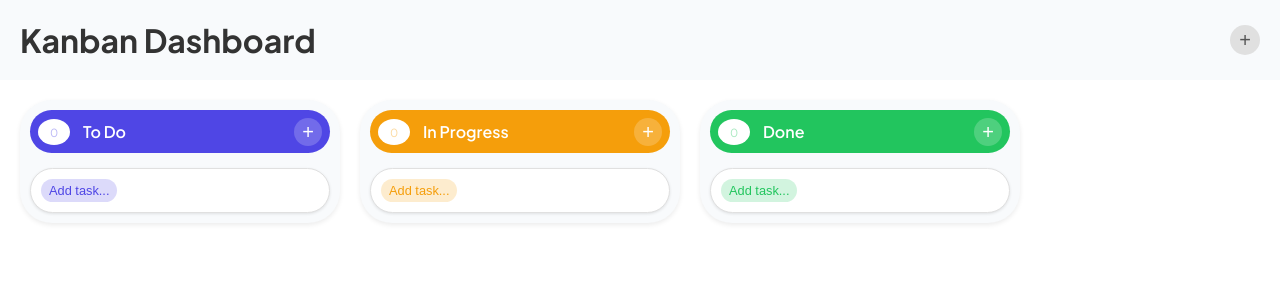
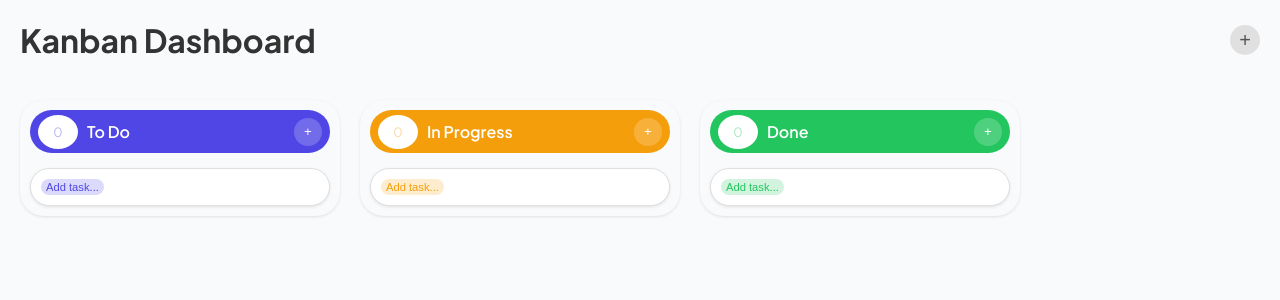
Before and after one commit to Tamplier322/Kanban_board, a React (Create React App) app: page / in a window 1280 px wide. Shown: the top 300 px of the page. Built offline with nearby package versions, Linux system fonts and the light colour scheme.

Commit message:
feat: a common theme for styles was created, moved to a separate theme.ts file

```diff
--- a/src/components/Board/Board.styles.ts
+++ b/src/components/Board/Board.styles.ts
@@ -4,11 +4,11 @@ export const BoardContainer = styled.div`
   display: flex;
   flex-direction: row;
   overflow-x: auto;
-  padding: 20px;
-  gap: 20px;
-  min-height: 100vh;
+  padding: ${props => props.theme.spacing.xl};
+  gap: ${props => props.theme.spacing.xl};
+  min-height: ${props => props.theme.app.minHeight};
   align-items: flex-start;
-  background-color: #FFFFFF;
+  background-color: ${props => props.theme.colors.appBackground};
 
   @media (max-width: 390px) {
     flex-direction: column;
--- a/src/components/Card/Card.styles.ts
+++ b/src/components/Card/Card.styles.ts
@@ -3,13 +3,12 @@ import styled from 'styled-components';
 interface CardItemProps {}
 
 export const CardItem = styled.div<CardItemProps>`
-  background-color: #fff;
-  border-radius: 24px;
-  padding: 10px;
-  box-shadow: 0 1px 3px rgba(0, 0, 0, 0.1);
+  background-color: ${props => props.theme.colors.cardBackground};
+  border-radius: ${props => props.theme.borderRadius.xxl};
+  padding: ${props => props.theme.spacing.md};
+  box-shadow: ${props => props.theme.boxShadow};
   cursor: grab;
-  transition: all 0.2s ease-in-out;
-
+  transition: ${props => props.theme.transition};
   min-height: 70px;
 `;
 
@@ -27,28 +26,28 @@ const priorityColors: Record<string, string | undefined> = {
 };
 
 export const PriorityLabel = styled.span<PriorityLabelProps>`
-  font-size: 0.7rem;
-  font-weight: bold;
-  color: ${(props) => (props.priority ? priorityColors[props.priority] : '#888')};
+  font-size: ${props => props.theme.fontSizes.small};
+  font-weight: ${props => props.theme.fontWeights.bold};
+  color: ${(props) => (props.priority ? priorityColors[props.priority] : props.theme.colors.gray)};
   display: inline-block;
-  margin-bottom: 5px;
-  padding: 3px 5px;
-  border-radius: 15px;
+  margin-bottom: ${props => props.theme.spacing.xs};
+  padding: ${props => props.theme.spacing.xxs} ${props => props.theme.spacing.sm};
+  border-radius: ${props => props.theme.borderRadius.xl};
   border: none;
   background-color: ${(props) => props.priority ? `${priorityColors[props.priority]}33` : 'transparent'};
 `;
 
 export const CardTitle = styled.h3`
-  font-size: 1rem;
-  margin-bottom: 5px;
+  font-size: ${props => props.theme.fontSizes.regular};
+  margin-bottom: ${props => props.theme.spacing.xs};
   word-wrap: break-word;
   overflow-wrap: break-word;
   max-height: 60px
 `;
 
 export const CardDescription = styled.p`
-  font-size: 0.8rem;
-  color: #555;
+  font-size: ${props => props.theme.fontSizes.medium};
+  color: ${props => props.theme.colors.textSecondary};
   word-wrap: break-word;
   overflow-wrap: break-word;
   max-height: 70px
@@ -57,18 +56,18 @@ export const CardDescription = styled.p`
 interface AddTaskCardProps {}
 
 export const AddTaskCardItem = styled.div<AddTaskCardProps>`
-  background-color: #fff;
-  border-radius: 24px;
-  padding: 10px;
-  box-shadow: 0 1px 3px rgba(0, 0, 0, 0.1);
-  transition: all 0.2s ease-in-out;
-  border: 1px solid #e0e0e0;
+  background-color: ${props => props.theme.colors.cardBackground};
+  border-radius: ${props => props.theme.borderRadius.xxl};
+  padding: ${props => props.theme.spacing.md};
+  box-shadow: ${props => props.theme.boxShadow};
+  transition: ${props => props.theme.transition};
+  border: ${props => props.theme.borderWidth} ${props => props.theme.borderStyle} ${props => props.theme.colors.lightGray};
   display: flex;
   justify-content: flex-start;
   align-items: center;
 
   &:hover {
-    box-shadow: 0 3px 7px rgba(0, 0, 0, 0.15);
+    box-shadow: ${props => props.theme.boxShadowHover};
     transform: translateY(-2px);
   }
 
--- a/src/components/Column/Column.styles.ts
+++ b/src/components/Column/Column.styles.ts
@@ -1,19 +1,19 @@
 import styled from 'styled-components';
 
-interface ColumnProps {
+interface ColumnContainerProps {
     color: string;
 }
 
-export const ColumnContainer = styled.div < ColumnProps > `
-  background-color: #F8FAFC;
-  border-radius: 32px;
-  padding: 10px;
-  width: 300px;
-  min-width: 300px;
-  box-shadow: 0 2px 5px rgba(0, 0, 0, 0.08);
+export const ColumnContainer = styled.div < ColumnContainerProps > `
+  background-color: ${props => props.theme.colors.appBackground};
+  border-radius: ${props => props.theme.borderRadius.xxl};
+  padding: ${props => props.theme.spacing.md};
+  width: ${props => props.theme.columnWidth};
+  min-width: ${props => props.theme.columnWidth};
+  box-shadow: ${props => props.theme.boxShadow};
   display: flex;
   flex-direction: column;
-  gap: 10px;
+  gap: ${props => props.theme.spacing.md};
 
   @media (max-width: 390px) {
         width: 100%;
@@ -29,13 +29,13 @@ export const ColumnHeader = styled.div < ColumnHeaderProps > `
   display: flex;
   align-items: center;
   justify-content: space-between;
-  gap: 5px;
-  margin-bottom: 5px;
+  gap: ${props => props.theme.spacing.sm};
+  margin-bottom: ${props => props.theme.spacing.sm};
   background-color: ${ props => props.color };
-  border-radius: 30px;
-  padding: 4px 8px;
-  color: #fff;
-  height: 35px;
+  border-radius: ${props => props.theme.borderRadius.xxxl};
+  padding: ${props => props.theme.spacing.xs} ${props => props.theme.spacing.ms};
+  color: ${props => props.theme.colors.white};
+  height: ${props => props.theme.hitZone.big};
 `;
 
 interface ColumnTitleProps {
@@ -43,19 +43,19 @@ interface ColumnTitleProps {
 }
 
 export const ColumnTitle = styled.h2 < ColumnTitleProps > `
-  font-size: 1rem;
-  font-weight: 600;
-  color: #fff;
+  font-size: ${props => props.theme.fontSizes.regular};
+  font-weight: ${props => props.theme.fontWeights.bold};
+  color: ${props => props.theme.colors.white};
   text-align: center;
-  padding: 4px 8px;
-  border-radius: 20px;
+  padding: ${props => props.theme.spacing.xxs} ${props => props.theme.spacing.sm};
+  border-radius: ${props => props.theme.borderRadius.md};
 `;
 
 export const ColumnTitleWrapper = styled.div`
   display: flex;
   align-items: center;
   flex-grow: 1;
-  margin-right: 5px;
+  margin-right: ${props => props.theme.spacing.xs};
   justify-content: flex-start;
 `;
 
@@ -64,12 +64,12 @@ interface AddCardButtonProps {
 }
 
 export const AddCardButton = styled.button < AddCardButtonProps > `
-    color: #fff;
+    color: ${props => props.theme.colors.white};
     border: none;
-    border-radius: 50%;
-    width: 28px;
-    height: 28px;
-    font-size: 20px;
+    border-radius: ${props => props.theme.borderRadius.circle};
+    width: ${props => props.theme.hitZone.small};
+    height: ${props => props.theme.hitZone.small};
+    font-size: ${props => props.theme.fontSizes.xl};
     line-height: 1;
     cursor: pointer;
     display: flex;
@@ -88,7 +88,7 @@ export const AddCardButton = styled.button < AddCardButtonProps > `
 export const CardContainer = styled.div`
   display: flex;
   flex-direction: column;
-  gap: 10px;
+  gap: ${props => props.theme.spacing.md};
 `;
 
 interface CountBadgeProps {
@@ -96,17 +96,16 @@ interface CountBadgeProps {
 }
 
 export const CountBadge = styled.span < CountBadgeProps > `
-    background-color: #fff;
+    background-color: ${props => props.theme.colors.white};
     color: ${ props => `${props.color}65`};
-    font-size: 0.7rem;
-    padding: 3px 6px;
-    border-radius: 50%;
-    margin-right: 5px;
-    min-width: 20px;
-    min-height: 20px;
+    font-size: ${props => props.theme.fontSizes.medium};
+    padding: ${props => props.theme.spacing.xxs} ${props => props.theme.spacing.sm};
+    border-radius: ${props => props.theme.borderRadius.circle};
+    margin-right: ${props => props.theme.spacing.xs};
+    min-width: ${props => props.theme.hitZone.medium};
+    min-height: ${props => props.theme.hitZone.medium};
     display: flex;
     justify-content: center;
-    align-items: center;
     align-items: center;
 `;
 
@@ -118,10 +117,10 @@ export const AddTaskCard = styled.button < AddTaskCardProps > `
   background-color:  ${ props => `${props.color}33`};
   border: none;
   color: ${ props => props.color };
-  border-radius: 30px;
-  padding: 4px 8px;
+  border-radius: ${props => props.theme.borderRadius.xl};
+  padding: ${props => props.theme.spacing.xxs} ${props => props.theme.spacing.sm};
   cursor: pointer;
-  font-size: 0.8rem;
+  font-size: ${props => props.theme.fontSizes.small};
   text-align: center;
   width: auto;
   display: inline-block;
@@ -131,8 +130,6 @@ export const AddTaskCard = styled.button < AddTaskCardProps > `
         background-color: ${ props => `${props.color}55`};
   }
 
-  border-radius: 15px;
-
   @media (max-width: 390px) {
         display: none;
   }
--- a/src/components/ColumnModal/ColumnModal.styles.ts
+++ b/src/components/ColumnModal/ColumnModal.styles.ts
@@ -1,5 +1,4 @@
 import styled from 'styled-components';
-import { StyledInput } from '../common/StyledInput';
 
 export const ModalContainer = styled.div`
   position: fixed;
@@ -15,66 +14,66 @@ export const ModalContainer = styled.div`
 `;
 
 export const ModalContent = styled.div`
-  background-color: #fff;
-  border-radius: 14px;
-  padding: 10px;
+  background-color: ${props => props.theme.colors.cardBackground};
+  border-radius: ${props => props.theme.borderRadius.md};
+  padding: ${props => props.theme.spacing.md};
   min-width: 300px;
   min-height: 130px;
-  box-shadow: 0 1px 3px rgba(0, 0, 0, 0.1);
+  box-shadow: ${props => props.theme.boxShadow};
   cursor: grab;
-  transition: all 0.2s ease-in-out;
+  transition: ${props => props.theme.transition};
 
   &:hover {
-    box-shadow: 0 3px 7px rgba(0, 0, 0, 0.15);
+    box-shadow: ${props => props.theme.boxShadowHover};
     transform: translateY(-2px);
   }
 `;
 
 export const ModalTitle = styled.h2`
-  font-size: 1.5rem;
-  margin-bottom: 15px;
+  font-size: ${props => props.theme.fontSizes.large};
+  margin-bottom: ${props => props.theme.spacing.lg};
   text-align: center;
 `;
 
 export const ModalLabel = styled.label`
   display: block;
-  margin-bottom: 5px;
-  font-weight: bold;
+  margin-bottom: ${props => props.theme.spacing.xs};
+  font-weight: ${props => props.theme.fontWeights.bold};
 `;
 
 export const StyledInputTitle = styled.input`
-  margin-left: 12px;
+  margin-left: ${props => props.theme.spacing.md};
   margin-top: 100px;
   border: none;
-  font-size: 1rem;
-  margin-bottom: 5px;
-  margin-top: 10px;
+  font-size: ${props => props.theme.fontSizes.regular};
+  margin-bottom: ${props => props.theme.spacing.xs};
+  margin-top: ${props => props.theme.spacing.md};
   width: 90%;
   padding: 0;
   outline: none;
   opacity: 0.9;
-  font-weight: bold;
-  color: #222;
+  font-weight: ${props => props.theme.fontWeights.bold};
+  color: ${props => props.theme.colors.textPrimary};
 `;
 
 export const StyledInputColor = styled.input`
-  margin-left: 12px;
-  margin-top: 20px;
+  margin-left: ${props => props.theme.spacing.md};
+  margin-top: ${props => props.theme.spacing.xl};
 `;
 
 
 export const StyledButton = styled.button`
-  background-color: #ffffff};
+  background-color: ${props => props.theme.colors.white};
   color: ${ props => props.color };
   cursor: pointer;
-  font-size: 0.8rem;
+  font-size: ${props => props.theme.fontSizes.small};
   text-align: center;
-  border-radius: 20px;
+  border-radius: ${props => props.theme.borderRadius.xl};
   width: auto;
   display: inline-block;
   padding-inline: 0px;
-  transition: background-color 0.2s ease;
-  opacity: 0.55;
+  transition: ${props => props.theme.transition};
+  opacity: ${props => props.theme.opacity.disable};
 
   &:hover {
     background-color: ${ props => `${props.color}55`};
@@ -83,11 +82,9 @@ export const StyledButton = styled.button`
 `;
 
 export const StyledButton1 = styled.button`
-  border-radius: 14px;
-  background-color:rgb(230, 230, 230);
-  padding: 5px 10px;
+  border-radius: ${props => props.theme.borderRadius.md};
+  background-color: ${props => props.theme.colors.lightGray};
+  padding: ${props => props.theme.spacing.sm} ${props => props.theme.spacing.md};
   cursor: pointer;
   border: none;
 `;
-
-export { StyledInput };
--- a/src/components/ColumnModal/ColumnModal.tsx
+++ b/src/components/ColumnModal/ColumnModal.tsx
@@ -1,5 +1,5 @@
 import React, { useState, useEffect } from 'react';
-import { ModalContainer, ModalContent, ModalTitle, ModalLabel, StyledInput, StyledButton1, StyledInputColor, StyledInputTitle } from './ColumnModal.styles';
+import { ModalContainer, ModalContent, ModalTitle, ModalLabel, StyledButton1, StyledInputColor, StyledInputTitle } from './ColumnModal.styles';
 import { v4 as uuidv4 } from 'uuid';
 
 interface ColumnModalProps {
--- a/src/components/ContextMenu/ContextMenu.styles.ts
+++ b/src/components/ContextMenu/ContextMenu.styles.ts
@@ -1,34 +1,34 @@
 import styled from 'styled-components';
 
 export const StyledButton = styled.button`
-  padding: 5px 10px;
-  border-radius: 4px;
-  border: 1px solid #ccc;
-  background-color: #fff;
-  color: #333;
+  padding: ${props => props.theme.spacing.sm} ${props => props.theme.spacing.md};
+  border-radius: ${props => props.theme.borderRadius.sm};
+  border: ${props => props.theme.borderWidth} ${props => props.theme.borderStyle} ${props => props.theme.colors.lightGray};
+  background-color: ${props => props.theme.colors.white};
+  color: ${props => props.theme.colors.textPrimary};
   cursor: pointer;
-  transition: background-color 0.2s ease;
+  transition: ${props => props.theme.transition};
 
   &:hover {
-    background-color: #eee;
+    background-color: ${props => props.theme.colors.light};
   }
 `;
 
 export const ContextMenuContainer = styled.div`
   position: absolute;
-  background-color: #fff;
-  border: 1px solid #ccc;
-  border-radius: 4px;
-  box-shadow: 0 2px 5px rgba(0, 0, 0, 0.2);
-  padding: 5px 0;
+  background-color: ${props => props.theme.colors.cardBackground};
+  border: ${props => props.theme.borderWidth} ${props => props.theme.borderStyle} ${props => props.theme.colors.lightGray};
+  border-radius: ${props => props.theme.borderRadius.sm};
+  box-shadow: ${props => props.theme.boxShadow};
+  padding: ${props => props.theme.spacing.xs} 0;
   min-width: 150px;
   z-index: 1000;
 `;
 
 export const ContextMenuOption = styled.div`
-  padding: 8px 15px;
+  padding: ${props => props.theme.spacing.sm} ${props => props.theme.spacing.xl};
   cursor: pointer;
   &:hover {
-    background-color: #f0f0f0;
+    background-color: ${props => props.theme.colors.light};
   }
 `;
--- a/src/components/ContextMenu/ContextMenu.tsx
+++ b/src/components/ContextMenu/ContextMenu.tsx
@@ -18,9 +18,7 @@ const ContextMenu: React.FC<ContextMenuProps> = ({ x, y, onClose, options }) =>
             onClose();
             }
         };
-
         document.addEventListener('mousedown', handleClickOutside);
-
         return () => {
             document.removeEventListener('mousedown', handleClickOutside);
         };
--- a/src/components/NewTaskCard/NewTaskCard.styles.ts
+++ b/src/components/NewTaskCard/NewTaskCard.styles.ts
@@ -1,13 +1,13 @@
 import styled from 'styled-components';
 
 export const StyledSelect = styled.select`
-  padding: 4px 8px;
-  border-radius: 15px;
+  padding: ${props => props.theme.spacing.xxs} ${props => props.theme.spacing.sm};
+  border-radius: ${props => props.theme.borderRadius.xl};
   border: none;
   width: auto;
   outline: none;
-  font-size: 0.7rem;
-  font-weight: bold;
+  font-size: ${props => props.theme.fontSizes.small};
+  font-weight: ${props => props.theme.fontWeights.bold};
   color: ${(props) => props.color};
   background-color: transparent;
   -webkit-appearance: none;
@@ -17,27 +17,27 @@ export const StyledSelect = styled.select`
 
 export const StyledInputTitle = styled.input`
   border: none;
-  font-size: 1rem;
-  margin-bottom: 5px;
-  margin-top: 10px;
+  font-size: ${props => props.theme.fontSizes.regular};
+  margin-bottom: ${props => props.theme.spacing.xs};
+  margin-top: ${props => props.theme.spacing.md};
   width: 100%;
   padding: 0;
   outline: none;
   opacity: 0.9;
-  font-weight: bold;
-  color: #222;
+  font-weight: ${props => props.theme.fontWeights.bold};
+  color: ${props => props.theme.colors.textPrimary};
 `;
 
 export const StyledInputDescription = styled.input`
   border: none;
-  font-size: 0.8rem;
-  margin-bottom: 5px;
+  font-size: ${props => props.theme.fontSizes.medium};
+  margin-bottom: ${props => props.theme.spacing.xs};
   width: 100%;
   padding: 0;
   outline: none;
   font-weight: normal;
   opacity: 0.7;
-  color: #222;
+  color: ${props => props.theme.colors.textPrimary};
 `;
 
 export const StyledButton = styled.button`
@@ -45,13 +45,13 @@ export const StyledButton = styled.button`
   border: none;
   color: ${ props => props.color };
   cursor: pointer;
-  font-size: 0.8rem;
+  font-size: ${props => props.theme.fontSizes.small};
   text-align: center;
   width: auto;
   display: inline-block;
   padding-inline: 0px;
-  transition: background-color 0.2s ease;
-  opacity: 0.55;
+  transition: ${props => props.theme.transition};
+  opacity: ${props => props.theme.opacity.disable};
 
   &:hover {
         background-color: ${ props => `${props.color}55`};
@@ -68,9 +68,9 @@ export const TaskCardHeader = styled.div`
 
 export const CloseButton = styled.span`
   cursor: pointer;
-  color: red;
-  font-size: 1rem;
+  color: ${props => props.theme.colors.danger};
+  font-size: ${props => props.theme.fontSizes.regular};
   position: absolute;
-  right: 10px;
-  top: 5px;
+  right: ${props => props.theme.spacing.md};
+  top: ${props => props.theme.spacing.xs};
 `;
--- a/src/components/common/ErrorBoudary.styles.ts
+++ b/src/components/common/ErrorBoudary.styles.ts
@@ -2,22 +2,22 @@ import styled from 'styled-components';
 
 export const ErrorMessage = styled.details`
     white-space: pre-wrap;
-    margin-top: 10px;
-    font-size: 0.8rem;
-    color: #f44336;
+    margin-top: ${props => props.theme.spacing.md};
+    font-size: ${props => props.theme.fontSizes.small};
+    color: ${props => props.theme.colors.danger};
     display: none;
 `;
 
 export const StyledButton = styled.button`
-    padding: 8px 16px;
-    border-radius: 4px;
-    border: 1px solid #ccc;
-    background-color: #fff;
-    color: #333;
+    padding: ${props => props.theme.spacing.sm} ${props => props.theme.spacing.md};
+    border-radius: ${props => props.theme.borderRadius.sm};
+    border: ${props => props.theme.borderWidth} ${props => props.theme.borderStyle} ${props => props.theme.colors.lightGray};
+    background-color: ${props => props.theme.colors.white};
+    color: ${props => props.theme.colors.textPrimary};
     cursor: pointer;
-    transition: background-color 0.2s ease;
+    transition: ${props => props.theme.transition};
 
     &:hover {
-        background-color: #eee;
+        background-color: ${props => props.theme.colors.light};
     }
 `;
```
Also changed, not shown: src/App.tsx (+6 -2 lines), src/theme.ts (added, +74 -0 lines). Lines whose indentation alone changed are shown as unchanged.
